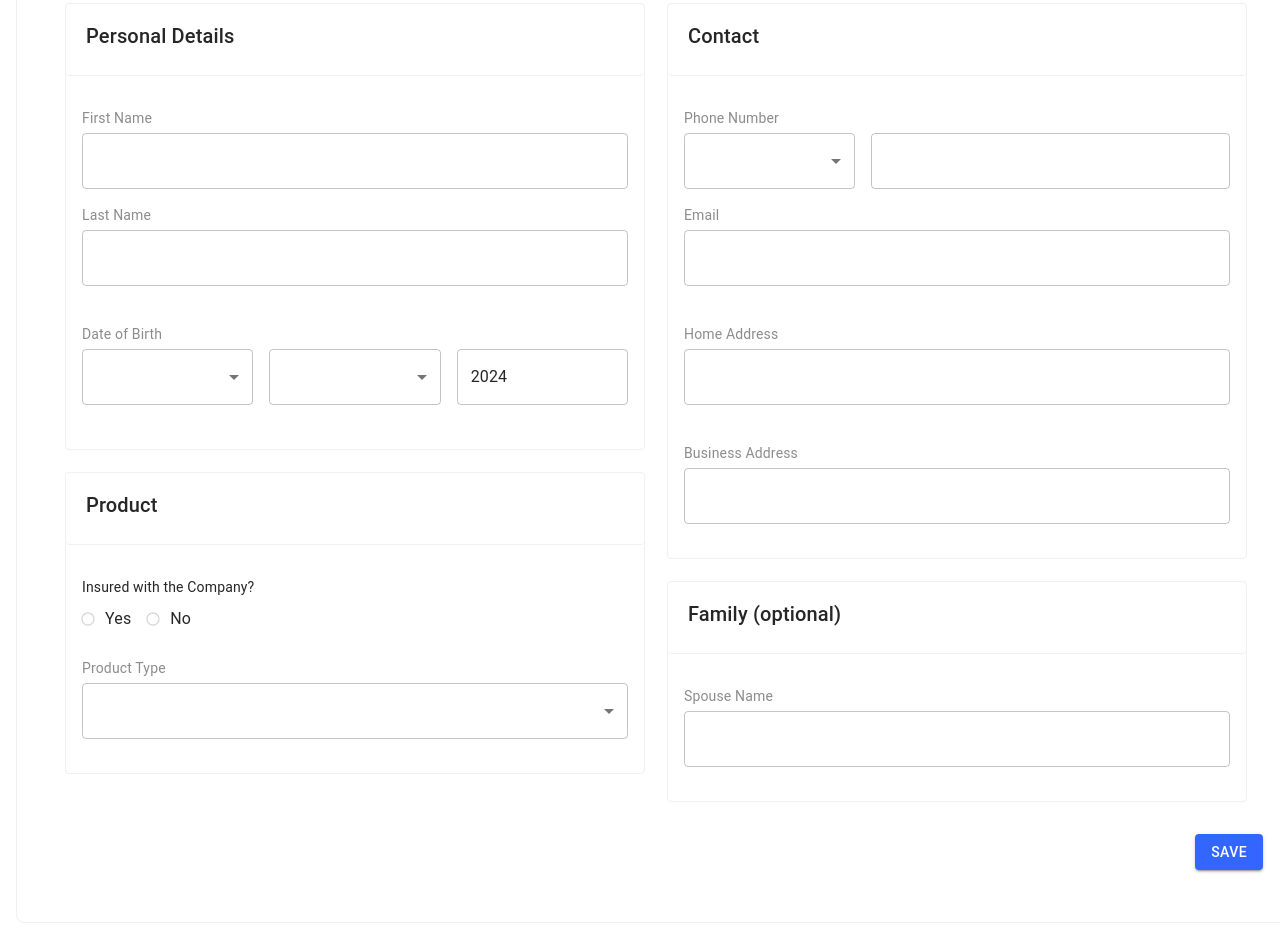
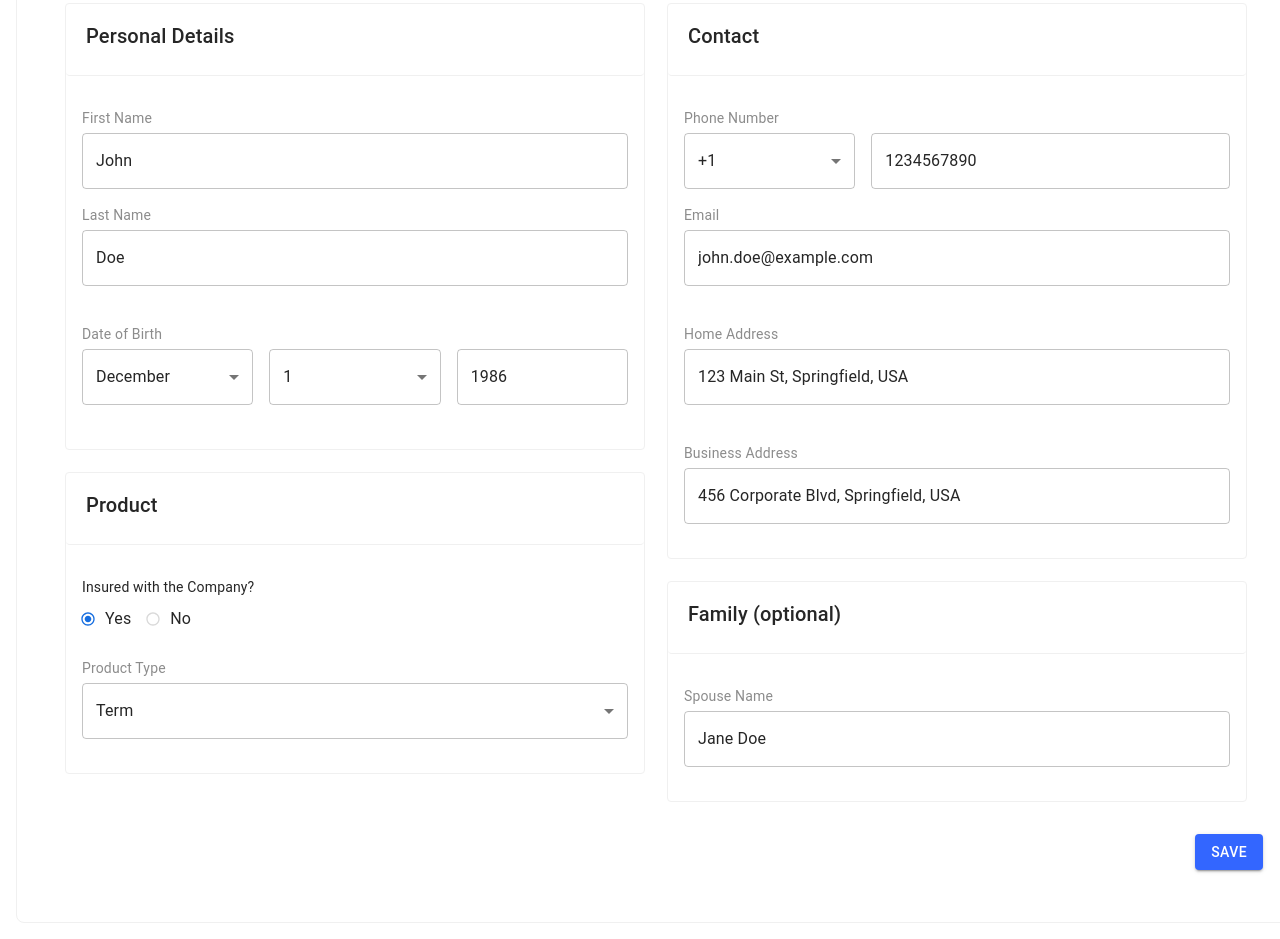
Before and after one commit to kurtco/sellium-frontend, a Next.js app: page /agentdetails/1 in a window 1280 px wide. Shown: the part 240-1179 px from the top of the page. Built offline with nearby package versions, Linux system fonts and the light colour scheme.

Commit message:
new ui changes applying color to the texto in the select and the personalinfo is ready to connect to the backend and test

```diff
--- a/src/app/_components/DateSelectedField.tsx
+++ b/src/app/_components/DateSelectedField.tsx
@@ -6,6 +6,7 @@ import {
   MenuItem,
   FormControl,
   SelectChangeEvent,
+  useTheme,
 } from "@mui/material";
 import Grid2 from "@mui/material/Grid2";
 import { monthsList } from "@/constants/constant";
@@ -26,6 +27,7 @@ const DateSelectField = ({
   selectedYear,
   onDateChange,
 }: DateSelectFieldProps) => {
+  const theme = useTheme();
   const [localMonth, setLocalMonth] = useState<number | null>(
     selectedMonth ?? null
   );
@@ -97,7 +99,13 @@ const DateSelectField = ({
         {/* Month Select */}
         <Grid2 size={{ xs: 12, sm: 4 }}>
           <FormControl fullWidth>
-            <Select value={displayedMonth || ""} onChange={handleMonthChange}>
+            <Select
+              value={displayedMonth || ""}
+              onChange={handleMonthChange}
+              sx={{
+                color: theme.palette.text.primary,
+              }}
+            >
               {monthsList.map((month) => (
                 <MenuItem key={month} value={month}>
                   {month}
@@ -114,6 +122,9 @@ const DateSelectField = ({
               value={localDay ? localDay.toString() : ""}
               onChange={handleDayChange}
               fullWidth
+              sx={{
+                color: theme.palette.text.primary,
+              }}
             >
               {daysInMonth?.map((day) => (
                 <MenuItem key={day} value={day.toString()}>
--- a/src/app/_components/Details/JobInformation/JobDetailsCard.tsx
+++ b/src/app/_components/Details/JobInformation/JobDetailsCard.tsx
@@ -15,26 +15,22 @@ import {
   RadioGroup,
   Radio,
   FormControlLabel,
+  useTheme,
 } from "@mui/material";
 import Grid2 from "@mui/material/Grid2";
 import DateSelectField from "../../DateSelectedField";
 import { JobDetailsCardLabels } from "@/constants/labels.enums";
 import { insuranceCompanies } from "@/constants/constant";
 import { formatDateToString, splitDateString } from "@/utils/commonFunctions";
+import { PersonalInformation } from "@/interfaces/interfaces";
 
 interface JobDetailsCardProps {
-  jobDetails: {
-    position: string;
-    promotionDate: string;
-    personalCode: string;
-    companyDate: string;
-    appointed: string;
-    eo: boolean;
-  };
+  jobDetails: PersonalInformation;
   setJobDetails: (details: any) => void;
 }
 
 const JobDetailsCard = ({ jobDetails, setJobDetails }: JobDetailsCardProps) => {
+  const theme = useTheme();
   const {
     month: promoMonth,
     day: promoDay,
@@ -48,8 +44,6 @@ const JobDetailsCard = ({ jobDetails, setJobDetails }: JobDetailsCardProps) => {
   } = splitDateString(formatDateToString(jobDetails.companyDate));
 
   const handleDateChange = (newDate: string) => {
-    console.log("new date JobDetailsCard -   ", newDate);
-
     setJobDetails((prevDetails: any) => ({
       ...prevDetails,
       companyDate: newDate,
@@ -154,6 +148,9 @@ const JobDetailsCard = ({ jobDetails, setJobDetails }: JobDetailsCardProps) => {
                     setJobDetails({ ...jobDetails, appointed: e.target.value })
                   }
                   label={JobDetailsCardLabels.appointedField}
+                  sx={{
+                    color: theme.palette.text.primary,
+                  }}
                 >
                   {insuranceCompanies.map((company) => (
                     <MenuItem key={company} value={company}>
--- a/src/app/_components/Details/JobInformation/JobInformationWrapper.tsx
+++ b/src/app/_components/Details/JobInformation/JobInformationWrapper.tsx
@@ -5,24 +5,29 @@ import JobDetailsCard from "./JobDetailsCard";
 import JobDependenciesCard from "./JobDependenciesCard";
 import { Box, Button } from "@mui/material";
 import { JobInformationWrapperLabels } from "@/constants/labels.enums";
+import { DetailsState } from "@/interfaces/interfaces";
 
 const JobInformationWrapper = () => {
-  // Estado para los datos que se obtienen de JobDetailsCard y JobDependenciesCard
-  const [jobDetails, setJobDetails] = useState({
-    position: "Representative Licensed",
-    promotionDate: {
-      month: "",
-      day: 0,
-      year: 0,
+  const [jobDetails, setJobDetails] = useState<DetailsState>({
+    personalInformation: {
+      firstName: "John",
+      lastName: "Doe",
+      dateOfBirth: "12-01-1986",
+      insured: "Yes",
+      productType: "Health Insurance",
+      phoneCode: "+1",
+      phoneNumber: "1234567890",
+      email: "john.doe@example.com",
+      homeAddress: "123 Main St, Springfield, USA",
+      businessAddress: "456 Corporate Blvd, Springfield, USA",
+      spouseName: "Jane Doe",
+      position: "Manager",
+      promotionDate: "2022-05-01",
+      personalCode: "JD123",
+      companyDate: "2020-03-15",
+      appointed: "Yes",
+      eo: true,
     },
-    personalCode: "GFI09",
-    companyDate: {
-      month: "",
-      day: 0,
-      year: 0,
-    },
-    appointed: "",
-    eo: true,
   });
 
   const [jobDependencies, setJobDependencies] = useState({
@@ -32,11 +37,28 @@ const JobInformationWrapper = () => {
     leaderCode: "GFI09",
   });
 
-  // Manejar el clic en el botón
-  const handleSubmit = () => {
-    console.log("Job Details:", jobDetails);
-    console.log("Job Dependencies:", jobDependencies);
-    // Aquí puedes procesar los datos, enviarlos a una API, etc.
+  const handleSubmit = async () => {
+    try {
+      // Hacer la solicitud al API route de Next.js
+      const response = await fetch("/api/save-personal-information", {
+        method: "POST",
+        body: JSON.stringify(jobDetails.personalInformation),
+      });
+
+      if (!response.ok) {
+        throw new Error(
+          `Error al guardar la información: ${response.statusText}`
+        );
+      }
+
+      const responseData = await response.json();
+      console.log("Datos guardados con éxito:", responseData);
+
+      // Aquí podrías mostrar una notificación de éxito o hacer algo más con la respuesta.
+    } catch (error) {
+      console.error("Error al guardar la información:", error);
+      // Aquí podrías mostrar una notificación de error.
+    }
   };
 
   return (
@@ -53,7 +75,7 @@ const JobInformationWrapper = () => {
       >
         <Grid>
           <JobDetailsCard
-            jobDetails={jobDetails}
+            jobDetails={jobDetails.personalInformation}
             setJobDetails={setJobDetails}
           />
         </Grid>
--- a/src/app/_components/Details/PersonalInformation/ContactDetailsCard.tsx
+++ b/src/app/_components/Details/PersonalInformation/ContactDetailsCard.tsx
@@ -9,6 +9,7 @@ import {
   FormControl,
   Select,
   MenuItem,
+  useTheme,
 } from "@mui/material";
 import Grid from "@mui/material/Grid2";
 import { PersonalInformation } from "@/interfaces/interfaces";
@@ -24,6 +25,7 @@ const ContactDetailsCard = ({
   contactDetails,
   setContactDetails,
 }: ContactDetailsCardProps) => {
+  const theme = useTheme();
   return (
     <Card variant="outlined" sx={{ marginBottom: "22px" }}>
       <Box
@@ -54,6 +56,9 @@ const ContactDetailsCard = ({
                     phoneCode: e.target.value,
                   })
                 }
+                sx={{
+                  color: theme.palette.text.primary,
+                }}
                 renderValue={(value) => `${value}`}
               >
                 {internationalPhoneCodes.map((code) => (
--- a/src/app/_components/Details/PersonalInformation/PersonalInformationWrapper.tsx
+++ b/src/app/_components/Details/PersonalInformation/PersonalInformationWrapper.tsx
@@ -14,7 +14,7 @@ import {
   setShowErrorAlert,
   setShowSuccessSnackbar,
 } from "../../../../../store/details/PersonalInformationSlice";
-import { PersonalInformation } from "@/interfaces/interfaces";
+import { DetailsState } from "@/interfaces/interfaces";
 import { PersonalInformationWrapperLabels } from "@/constants/labels.enums";
 
 const PersonalInformationWrapper = () => {
@@ -32,40 +32,50 @@ const PersonalInformationWrapper = () => {
   );
 
   // Estado local para manejar los datos del formulario
-  const [personalInformation, setPersonalInformation] =
-    useState<PersonalInformation>({
-      firstName: "",
-      lastName: "",
-      dateOfBirth: "2/14/1982",
-      insured: "",
-      productType: "",
-      phoneCode: "",
-      phoneNumber: "",
-      email: "",
-      homeAddress: "",
-      businessAddress: "",
-      spouseName: "",
-    });
+  const [personalInformation, setPersonalInformation] = useState<DetailsState>({
+    personalInformation: {
+      firstName: "John",
+      lastName: "Doe",
+      dateOfBirth: "12-01-1986",
+      insured: "Yes",
+      productType: "Term",
+      phoneCode: "+1",
+      phoneNumber: "1234567890",
+      email: "john.doe@example.com",
+      homeAddress: "123 Main St, Springfield, USA",
+      businessAddress: "456 Corporate Blvd, Springfield, USA",
+      spouseName: "Jane Doe",
+      position: "Manager",
+      promotionDate: "2022-05-01",
+      personalCode: "JD123",
+      companyDate: "2020-03-15",
+      appointed: "Yes",
+      eo: true,
+    },
+  });
 
-  const handleSave = async () => {
-    // Dispatch del thunk para guardar los datos en la API
-    console.log(
-      "data saved comp padre [PersonalInformationWrapper] ---> ",
-      personalInformation
-    );
-    // await dispatch(
-    //   savePersonalInformation(personalInformation as PersonalInformation)
-    // );
+  const handleSubmit = async () => {
+    try {
+      // Hacer la solicitud al API route de Next.js
+      const response = await fetch("/api/save-personal-information", {
+        method: "POST",
+        body: JSON.stringify(personalInformation.personalInformation),
+      });
 
-    // // Muestra mensajes de éxito o error
-    // if (showSuccessSnackbar) {
-    //   dispatch(setShowSuccessSnackbar(true));
-    //   console.log("Personal Information saved successfully!");
-    // }
-    // if (showErrorAlert) {
-    //   dispatch(setShowErrorAlert(true));
-    //   console.log("Error saving Personal Information");
-    // }
+      if (!response.ok) {
+        throw new Error(
+          `Error al guardar la información: ${response.statusText}`
+        );
+      }
+
+      const responseData = await response.json();
+      console.log("Datos guardados con éxito:", responseData);
+
+      // Aquí podrías mostrar una notificación de éxito o hacer algo más con la respuesta.
+    } catch (error) {
+      console.error("Error al guardar la información:", error);
+      // Aquí podrías mostrar una notificación de error.
+    }
   };
 
   return (
@@ -82,27 +92,36 @@ const PersonalInformationWrapper = () => {
       >
         <Grid>
           <PersonalDetailsCard
-            personalDetails={personalInformation}
+            personalDetails={personalInformation.personalInformation}
             setPersonalDetails={(data) =>
               setPersonalInformation({ ...personalInformation, ...data })
             }
           />
           <ProductCard
-            personalDetails={personalInformation}
-            setPersonalDetails={(data) =>
-              setPersonalInformation({ ...personalInformation, ...data })
-            }
+            personalDetails={{ ...personalInformation.personalInformation }}
+            setPersonalDetails={(data) => {
+              console.log("<ProductCard data", data);
+
+              // Aquí actualizas solo la propiedad anidada `personalInformation.personalInformation`
+              setPersonalInformation((prevState) => ({
+                ...prevState,
+                personalInformation: {
+                  ...prevState.personalInformation, // Copiamos todo el contenido actual de `personalInformation`
+                  ...data, // Actualizamos solo las propiedades que han cambiado
+                },
+              }));
+            }}
           />
         </Grid>
         <Grid>
           <ContactDetailsCard
-            contactDetails={personalInformation}
+            contactDetails={personalInformation.personalInformation}
             setContactDetails={(data) =>
               setPersonalInformation({ ...personalInformation, ...data })
             }
           />
           <FamilyDetailsCard
-            familyDetails={personalInformation}
+            familyDetails={personalInformation.personalInformation}
             setFamilyDetails={(data) =>
               setPersonalInformation({ ...personalInformation, ...data })
             }
@@ -117,7 +136,7 @@ const PersonalInformationWrapper = () => {
         <Button
           variant="contained"
           color="primary"
-          onClick={handleSave}
+          onClick={handleSubmit}
           disabled={loading}
         >
           {PersonalInformationWrapperLabels.button}
--- a/src/app/_components/Details/PersonalInformation/ProductCard.tsx
+++ b/src/app/_components/Details/PersonalInformation/ProductCard.tsx
@@ -12,18 +12,20 @@ import {
   Box,
   Select,
   MenuItem,
+  useTheme,
 } from "@mui/material";
 import Grid2 from "@mui/material/Grid2";
 
 interface ProductCardProps {
   personalDetails: PersonalInformation;
-  setPersonalDetails: (details: Partial<PersonalInformation>) => void;
+  setPersonalDetails: (details: PersonalInformation) => void;
 }
 
 const ProductCard = ({
   personalDetails,
   setPersonalDetails,
 }: ProductCardProps) => {
+  const theme = useTheme();
   return (
     <Card variant="outlined">
       <Box
@@ -71,6 +73,9 @@ const ProductCard = ({
                   productType: e.target.value,
                 })
               }
+              sx={{
+                color: theme.palette.text.primary,
+              }}
             >
               {productType.map((product) => (
                 <MenuItem key={product} value={product}>
--- a/src/app/_components/Details/Progress/MonthlyPointsCard.tsx
+++ b/src/app/_components/Details/Progress/MonthlyPointsCard.tsx
@@ -9,6 +9,7 @@ import {
   Select,
   Box,
   LinearProgress,
+  useTheme,
 } from "@mui/material";
 import Grid from "@mui/material/Grid2";
 
@@ -37,7 +38,7 @@ const MonthlyPointsCard = ({
     );
     setMonthlyPoints(updatedPoints);
   };
-
+  const theme = useTheme();
   return (
     <Card variant="outlined">
       <CardContent>
@@ -55,7 +56,11 @@ const MonthlyPointsCard = ({
           <Select
             value={year}
             onChange={(e) => setYear(Number(e.target.value))}
-            sx={{ marginBottom: "22px", maxHeight: "40px" }}
+            sx={{
+              marginBottom: "22px",
+              maxHeight: "40px",
+              color: theme.palette.text.primary,
+            }}
           >
             <MenuItem value={2024}>2024</MenuItem>
             <MenuItem value={2023}>2023</MenuItem>
--- a/src/app/_components/LicenseAndTrainings/LicenseDetailsCard.tsx
+++ b/src/app/_components/LicenseAndTrainings/LicenseDetailsCard.tsx
@@ -12,6 +12,7 @@ import {
   FormControl,
   Select,
   MenuItem,
+  useTheme,
 } from "@mui/material";
 import Grid2 from "@mui/material/Grid2";
 import DateSelectField from "../DateSelectedField";
@@ -36,6 +37,7 @@ const LicenseDetailsCard = ({
   licenseDetails,
   setLicenseDetails,
 }: LicenseDetailsCardProps) => {
+  const theme = useTheme();
   const { month, day, year } = splitDateString(
     formatDateToString(licenseDetails.expires)
   );
@@ -77,6 +79,9 @@ const LicenseDetailsCard = ({
                     licenseType: e.target.value,
                   })
                 }
+                sx={{
+                  color: theme.palette.text.primary,
+                }}
                 variant="outlined"
               >
                 <MenuItem value="License 214">License 214</MenuItem>
--- a/src/app/_components/LicenseAndTrainings/LicenseExamCard.tsx
+++ b/src/app/_components/LicenseAndTrainings/LicenseExamCard.tsx
@@ -12,6 +12,7 @@ import {
   FormControl,
   Select,
   MenuItem,
+  useTheme,
 } from "@mui/material";
 import Grid2 from "@mui/material/Grid2";
 import DateSelectField from "../DateSelectedField";
@@ -34,6 +35,7 @@ const LicenseExamCard = ({
   licenseExam,
   setLicenseExam,
 }: LicenseExamCardProps) => {
+  const theme = useTheme();
   const { month, day, year } = splitDateString(
     formatDateToString(licenseExam.presented)
   );
@@ -75,6 +77,9 @@ const LicenseExamCard = ({
                     state: e.target.value,
                   })
                 }
+                sx={{
+                  color: theme.palette.text.primary,
+                }}
               >
                 {US_STATES.map((state) => (
                   <MenuItem key={state} value={state}>
--- a/src/constants/constant.ts
+++ b/src/constants/constant.ts
@@ -189,7 +189,12 @@ export const insuranceCompanies = [
   "United States Life Ins (Corebridge New York)",
 ];
 
-export const productType = ["IUL", "Term", "Annuity", "Final expenses"];
+export const productType: string[] = [
+  "IUL",
+  "Term",
+  "Annuity",
+  "Final expenses",
+];
 
 export const snackBarCloseTime: number = 3000;
 
```
Also changed, not shown: src/app/_components/TablePagination.tsx (+6 -1 lines), src/interfaces/interfaces.ts (+26 -0 lines).
